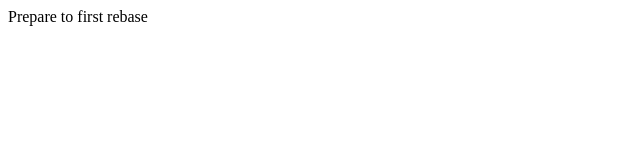
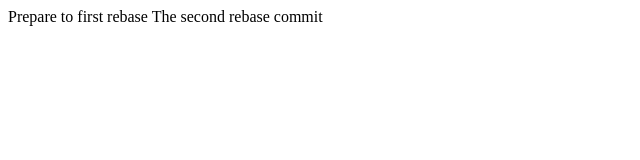
Before and after one commit to Solvegam/git-dev-007, a plain HTML site: page index.html in a window 1280 px wide. Shown: the whole page, without its empty margins (0-640 px from the left). Drawn offline with Linux system fonts and the light colour scheme.

Commit message:
The second part of rebase preparation

```diff
--- a/index.html
+++ b/index.html
@@ -4,5 +4,6 @@
 </head>
 <body>
 Prepare to first rebase
+The second rebase commit
 </body>
 </html>
```
